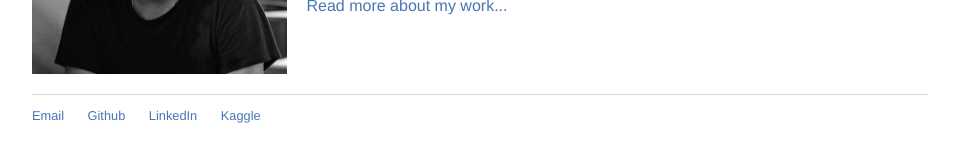
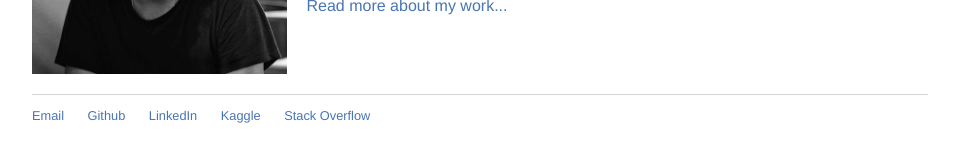
Before and after one commit to Dheeraj2444/Dheeraj2444.github.io, a Jekyll site: the page built from index.html, in a window 1280 px wide. Shown: the part 254-416 px from the top of the page, without its empty margins (160-1119 px from the left). Built offline with Jekyll 4.4.1, drawn with Linux system fonts in a browser that asks for light colours.

Commit message:
Update default.html

```diff
--- a/_layouts/default.html
+++ b/_layouts/default.html
@@ -27,6 +27,7 @@
 	        		<li><a href="https://github.com/Dheeraj2444" target="_blank">Github</a></li>
 	        		<li><a href="https://in.linkedin.com/in/dheeraj-singh-0565a124" target="_blank">LinkedIn</a></li>
 	        		<li><a href="https://www.kaggle.com/dheerajsingh2444" target="_blank">Kaggle</a></li>
+				<li><a href="http://stackoverflow.com/users/4946087/dheeraj-singh" target="_blank">Stack Overflow</a></li>
 			</ul>
 			</footer>
 		</body>
```
